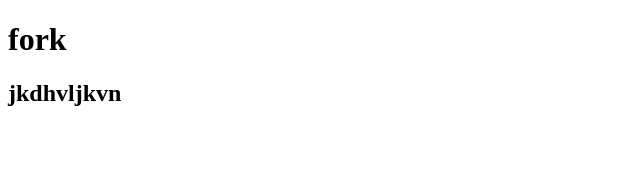
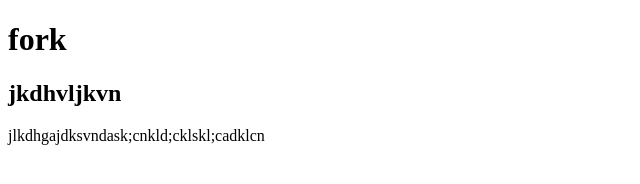
Before and after one commit to meleshko90v/test_lection_repo, a plain HTML site: page index2.html in a window 1280 px wide. Shown: the whole page, without its empty margins (0-640 px from the left). Drawn offline with Linux system fonts and the light colour scheme.

Commit message:
new branch

```diff
--- a/index2.html
+++ b/index2.html
@@ -10,5 +10,6 @@
 <body>
 <h1>fork</h1>
 <h2>jkdhvljkvn</h2>
+<p>jlkdhgajdksvndask;cnkld;cklskl;cadklcn</p>
 </body>
 </html>
```
